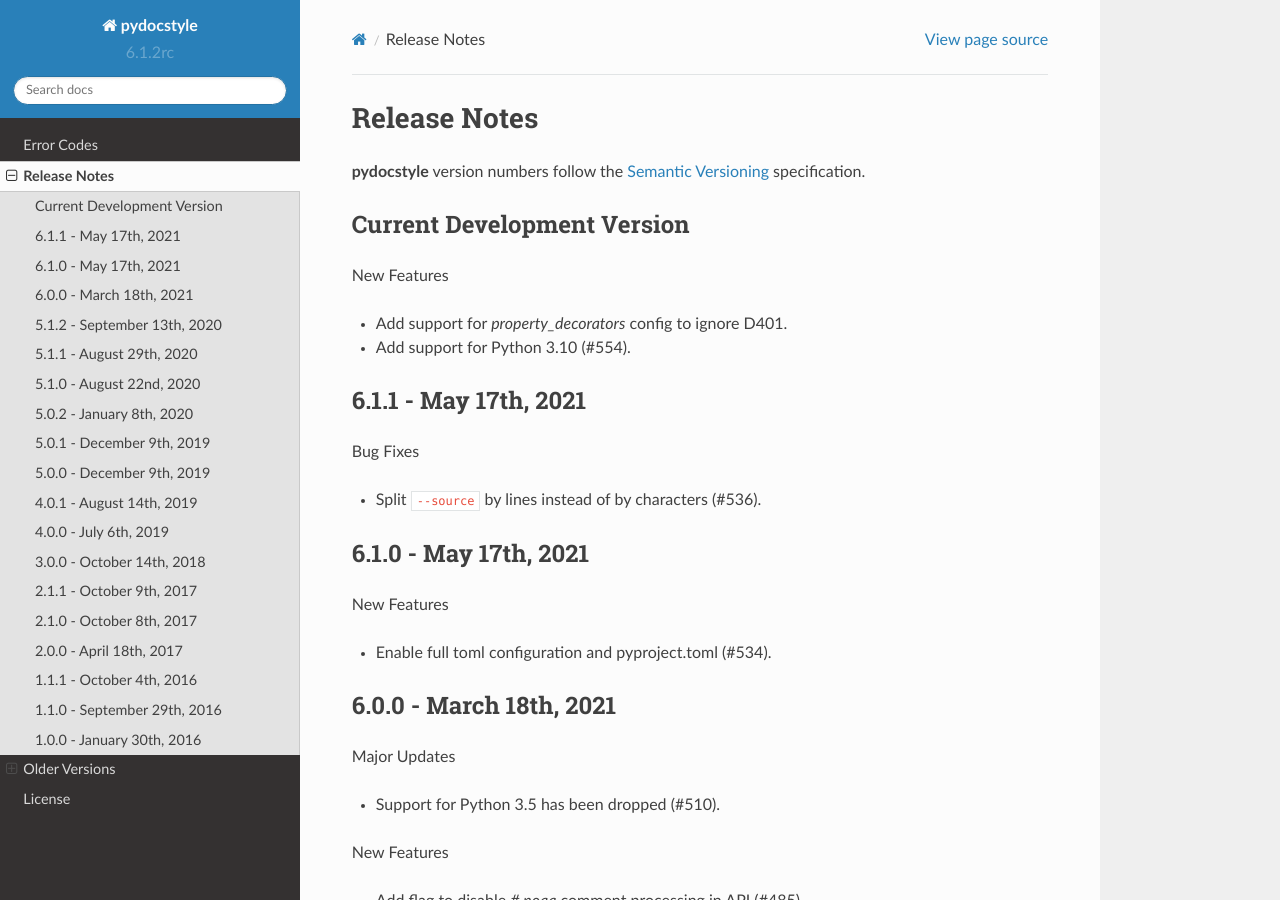
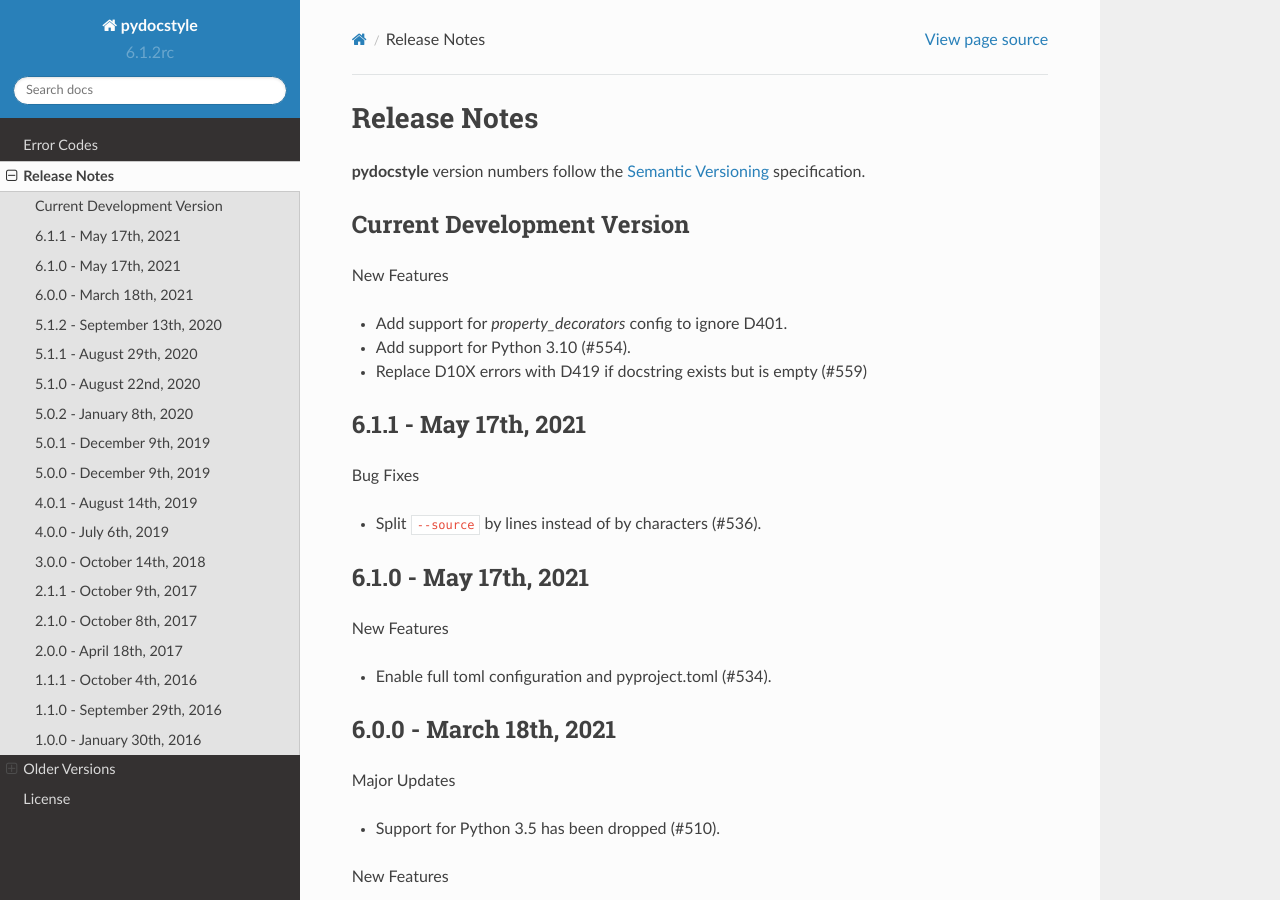
Before and after one commit to PyCQA/pydocstyle, a Sphinx documentation site: the page built from docs/release_notes.rst, in a window 1280 px wide and 900 px high. Built offline with Sphinx 7.4.7 and the Read the Docs theme 2.0.0, drawn with Linux system fonts in a browser that asks for light colours; pages that are not in the unit, such as notebooks, are missing from menus; the version number is read from the project's files by our own code.

Commit message:
release notes

```diff
--- a/docs/release_notes.rst
+++ b/docs/release_notes.rst
@@ -12,6 +12,7 @@
 
 * Add support for `property_decorators` config to ignore D401.
 * Add support for Python 3.10 (#554).
+* Replace D10X errors with D419 if docstring exists but is empty (#559)
 
 6.1.1 - May 17th, 2021
 ---------------------------
```
